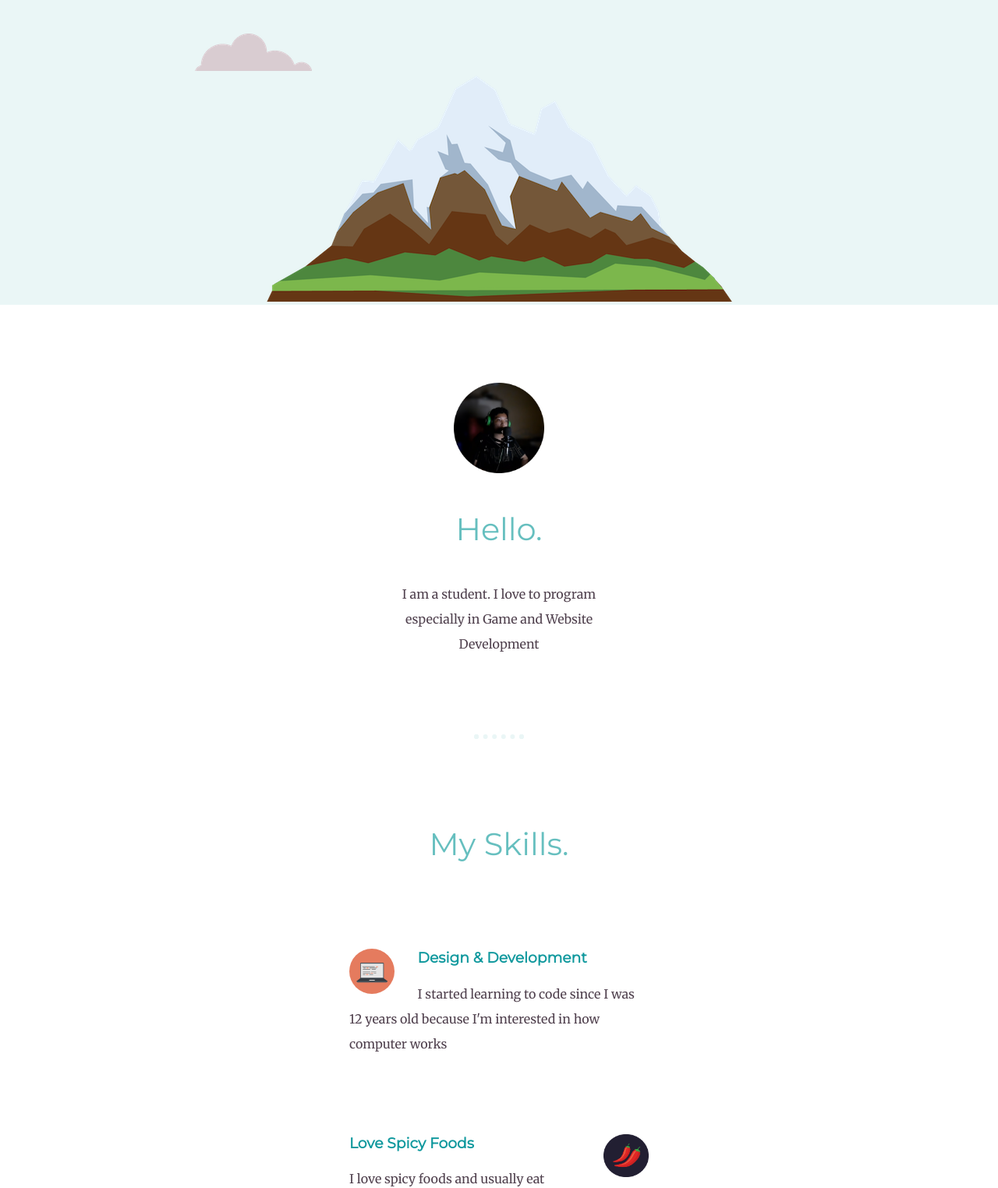
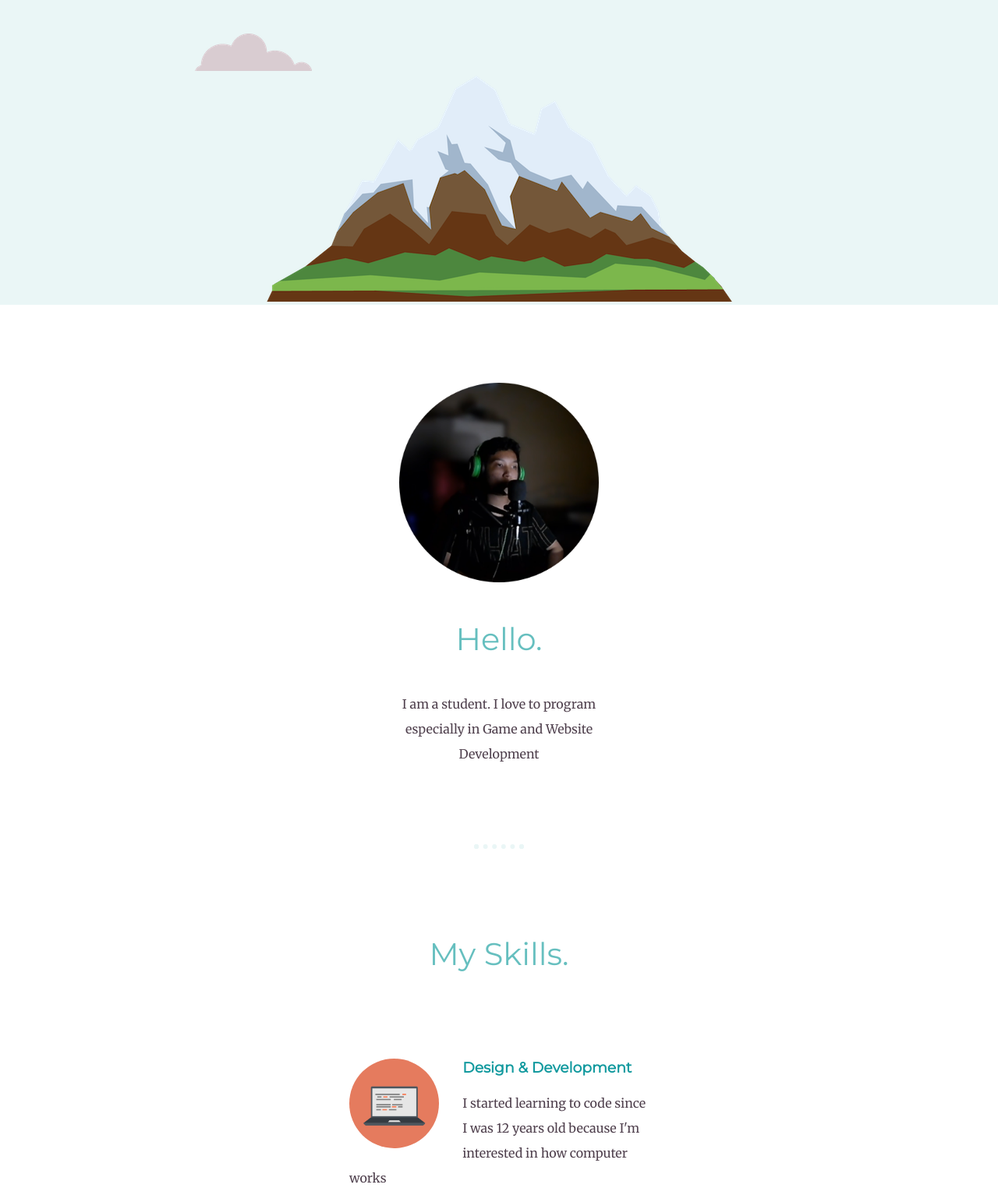
Before and after one commit to AFH15/WebsiteTest, a plain HTML site: page index.html in a window 1280 px wide. Shown: the part 387-1911 px from the top of the page at 78% size. Drawn offline with Linux system fonts and the light colour scheme.

Commit message:
Update styles.css

```diff
--- a/css/styles.css
+++ b/css/styles.css
@@ -94,18 +94,18 @@ hr {
 }
 
 .afh15-img {
-  width: 9%;
+  width: 20%;
 }
 
 .comp-img {
   border-radius: 100%;
-  width: 15%;
+  width: 30%;
   float: left;
   margin-right: 30px;
 }
 
 .chilli-img {
-  width: 15%;
+  width: 30%;
   float: right;
   margin-left: 30px;
 }
```
